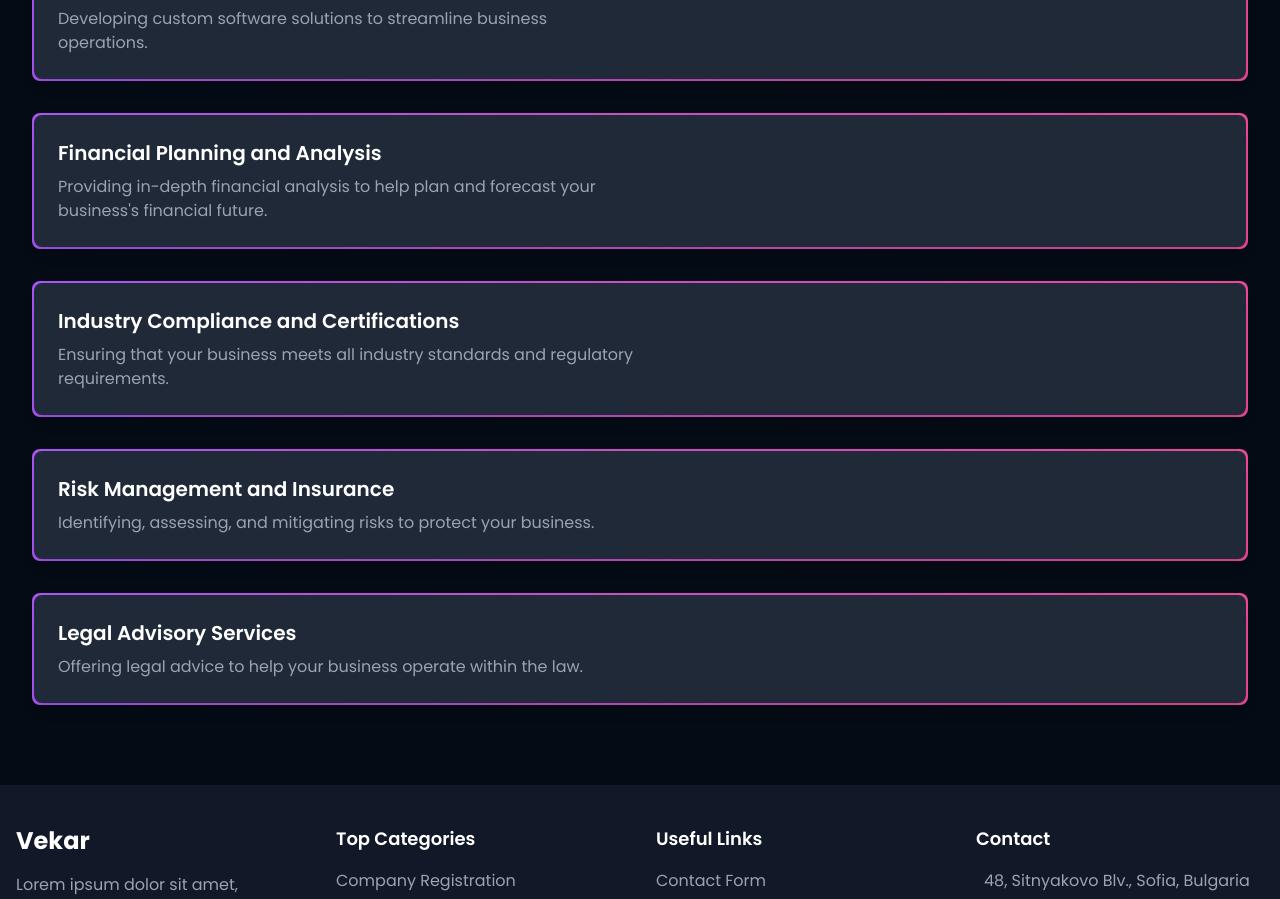
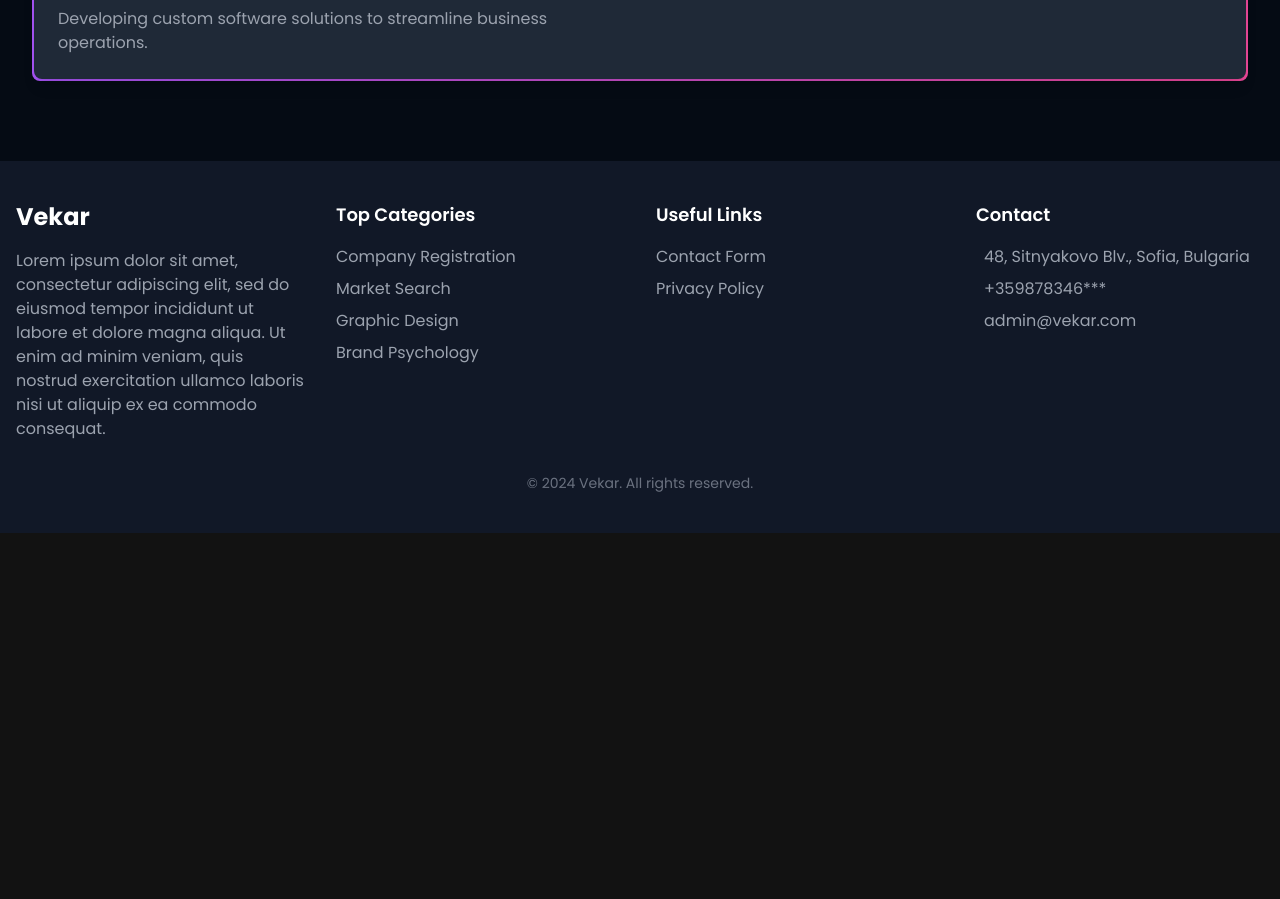
Before and after one commit to stellagadevska/vekar-staging, a React (Vite) app: page /create in a window 1280 px wide. Shown: the part 1208-2107 px from the top of the page. After the commit the page ends 1741 px from the top, so only its background shows below. Built offline with nearby package versions, Linux system fonts and the light colour scheme.

Commit message:
Refactor ContactUs

```diff
--- a/src/assets/data/items.js
+++ b/src/assets/data/items.js
@@ -37,38 +37,6 @@
     icon: "path/to/software-development-icon.svg",
     moreInfo:
       "Our software solutions are designed to automate and optimize business processes, reducing costs and improving efficiency.",
-    },
-    {
-      title: "Financial Planning and Analysis",
-      description:
-        "Providing in-depth financial analysis to help plan and forecast your business's financial future.",
-      icon: "path/to/financial-planning-icon.svg",
-      moreInfo:
-        "Our financial planning services help you understand your current financial position and plan for growth, ensuring sustainable success.",
-    },
-    {
-      title: "Industry Compliance and Certifications",
-      description:
-        "Ensuring that your business meets all industry standards and regulatory requirements.",
-      icon: "path/to/compliance-icon.svg",
-      moreInfo:
-        "We assist in navigating the complex regulatory environment, helping your business achieve necessary certifications and maintain compliance.",
-    },
-    {
-      title: "Risk Management and Insurance",
-      description:
-        "Identifying, assessing, and mitigating risks to protect your business.",
-      icon: "path/to/risk-management-icon.svg",
-      moreInfo:
-        "We provide risk management strategies and insurance solutions to safeguard your business against potential threats.",
-    },
-    {
-      title: "Legal Advisory Services",
-      description:
-        "Offering legal advice to help your business operate within the law.",
-      icon: "path/to/legal-advisory-icon.svg",
-      moreInfo:
-        "Our legal advisory services ensure that your business complies with all relevant laws and regulations, mitigating legal risks.",
   },
 ];
 
@@ -112,36 +80,4 @@
     moreInfo:
       "Our software solutions are designed to automate and optimize business processes, reducing costs and improving efficiency.",
   },
-      {
-        title: "Financial Planning and Analysis",
-        description:
-          "Providing in-depth financial analysis to help plan and forecast your business's financial future.",
-        icon: "path/to/financial-planning-icon.svg",
-        moreInfo:
-          "Our financial planning services help you understand your current financial position and plan for growth, ensuring sustainable success.",
-      },
-      {
-        title: "Industry Compliance and Certifications",
-        description:
-          "Ensuring that your business meets all industry standards and regulatory requirements.",
-        icon: "path/to/compliance-icon.svg",
-        moreInfo:
-          "We assist in navigating the complex regulatory environment, helping your business achieve necessary certifications and maintain compliance.",
-      },
-      {
-        title: "Risk Management and Insurance",
-        description:
-          "Identifying, assessing, and mitigating risks to protect your business.",
-        icon: "path/to/risk-management-icon.svg",
-        moreInfo:
-          "We provide risk management strategies and insurance solutions to safeguard your business against potential threats.",
-      },
-      {
-        title: "Legal Advisory Services",
-        description:
-          "Offering legal advice to help your business operate within the law.",
-        icon: "path/to/legal-advisory-icon.svg",
-        moreInfo:
-          "Our legal advisory services ensure that your business complies with all relevant laws and regulations, mitigating legal risks.",
-      },
 ];
--- a/src/pages/ContactUs.jsx
+++ b/src/pages/ContactUs.jsx
@@ -24,8 +24,22 @@
       <div className='bg-cover bg-no-repeat bg-center mb-[100px]'>
         <Navbar />
       </div>
-
-      <div className='w-full flex justify-center mb-10 pt-[50px]'>
+      <div className={`max-w-7xl mx-auto flex flex-row items-start gap-5`}>
+        <div className='flex flex-col justify-center items-center mt-5'>
+          {/* <div className='w-4 h-4 rounded-full bg-[#9153ff]' /> */}
+          {/* <div className='w-1 sm:h-64 h-28 violet-gradient' /> */}
+        </div>
+        <div>
+          <h2 className={`${styles.heroHeadText}`}>
+            <span className='text-[#9153ff]'>Contact</span> Us
+          </h2>
+          <p className={`${styles.heroSubText} mt-2 text-white-100`}>
+            Tell us your <span className='text-[#9153ff]'>idea</span> <br />
+            And we will bring it to <span className='text-[#9153ff]'>life</span>
+          </p>
+        </div>
+      </div>
+      <div className='w-full flex justify-center mb-10 '>
         <img src={yinYang} className='w-1/4 h-auto' alt='Yin Yang' />
       </div>
 
@@ -67,10 +81,9 @@
           variants={textVariant()}
           className='text-center mt-20 pt-20'
         >
-          <h2 className={`${styles.sectionSubText} text-center`}>
+          <p className={`${styles.sectionHeadText} text-center`}>
             More about us and Where we are based
-          </h2>
-          <p className={`${styles.sectionHeadText} text-center`}>Create</p>
+          </p>
         </motion.div>
 
         <motion.p
```
Lines whose indentation alone changed are shown as unchanged.
